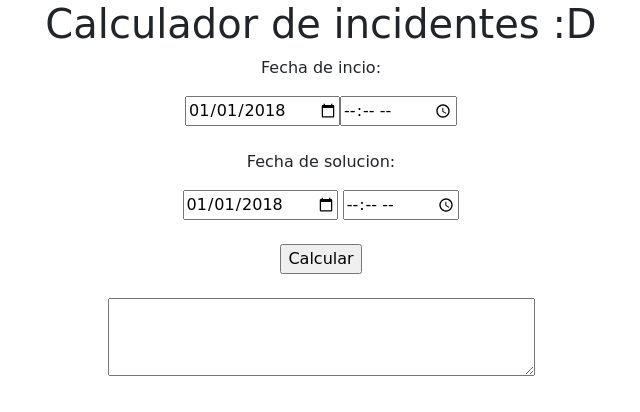
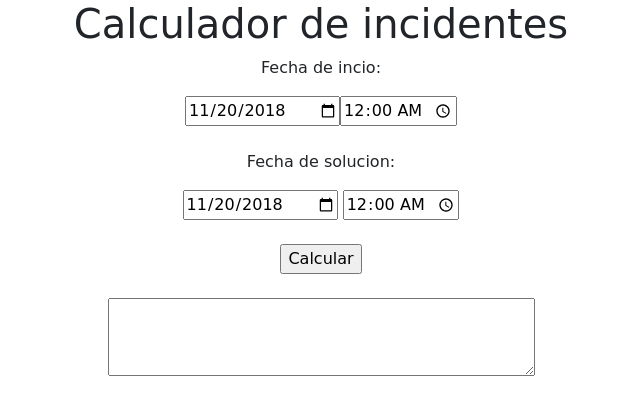
Before and after one commit to skymloder1/Ejercicios-Javascript, a plain HTML site: page calculadora/diferencia.html in a window 1280 px wide. Shown: the whole page, without its empty margins (319-959 px from the left). Drawn offline with nearby package versions, Linux system fonts and the light colour scheme; a web font is replaced by a local one.

Commit message:
Update diferencia.html
Preseteo de variables

```diff
--- a/calculadora/diferencia.html
+++ b/calculadora/diferencia.html
@@ -19,9 +19,9 @@
     </style>
 <div  align="center">
 
-     <h1>Calculador de incidentes :D</h1>
-     <p>Fecha de incio:</p><input id="date1" type="date" value="2018-01-01"><input id="time1" type="time" ><br><br>
-     <p>Fecha de solucion:</p> <input id="date2" type="date" value="2018-01-01"> <input  id="time2" type="time" ><br><br>
+     <h1>Calculador de incidentes</h1>
+     <p>Fecha de incio:</p><input id="date1" type="date" value="2018-01-01"><input id="time1" type="time" value="00:00" ><br><br>
+     <p>Fecha de solucion:</p> <input id="date2" type="date" value="2018-01-01"> <input  id="time2" type="time" value="00:00"><br><br>
     <input type="button" id='calcular' value="Calcular"><br><br>
     <textarea rows="3" cols="50" id='resultado'>
 
@@ -33,6 +33,7 @@
           Duración del incidente:   DD HH
         </textarea>.
         -->
+
 </div>
 
    <script type="text/javascript">
@@ -42,13 +43,16 @@
       var  time2 = document.getElementById('time2')
       var  calcular = document.getElementById('calcular')
       var diferencia = document.getElementById('resultado')
+      var seteo = moment().format('YYYY-MM-DD'); // setea fecha y formato YYYY-MM-DD
+      date1.value=seteo // setea valor de fecha actual en value del input id date1
+      date2.value=seteo // setea valor de fecha actual en value del input id date2
+
 
       calcular.onclick =   function(){
 
         var now  = (date1.value+" "+time1.value+":00");
         var then = (date2.value+" "+time2.value+":00");
         var diff = moment.duration(moment(then).diff(moment(now)));
-
         var days = parseInt(diff.asDays());
         var hours = parseInt(diff.asHours());
         hours = hours - days*24;
@@ -63,7 +67,7 @@
           }
       }
 
-
+        // console.log(seteo);
       // debug console.log(date1.value , date2.value , time1.value , time2.value)
    </script>
 
```
